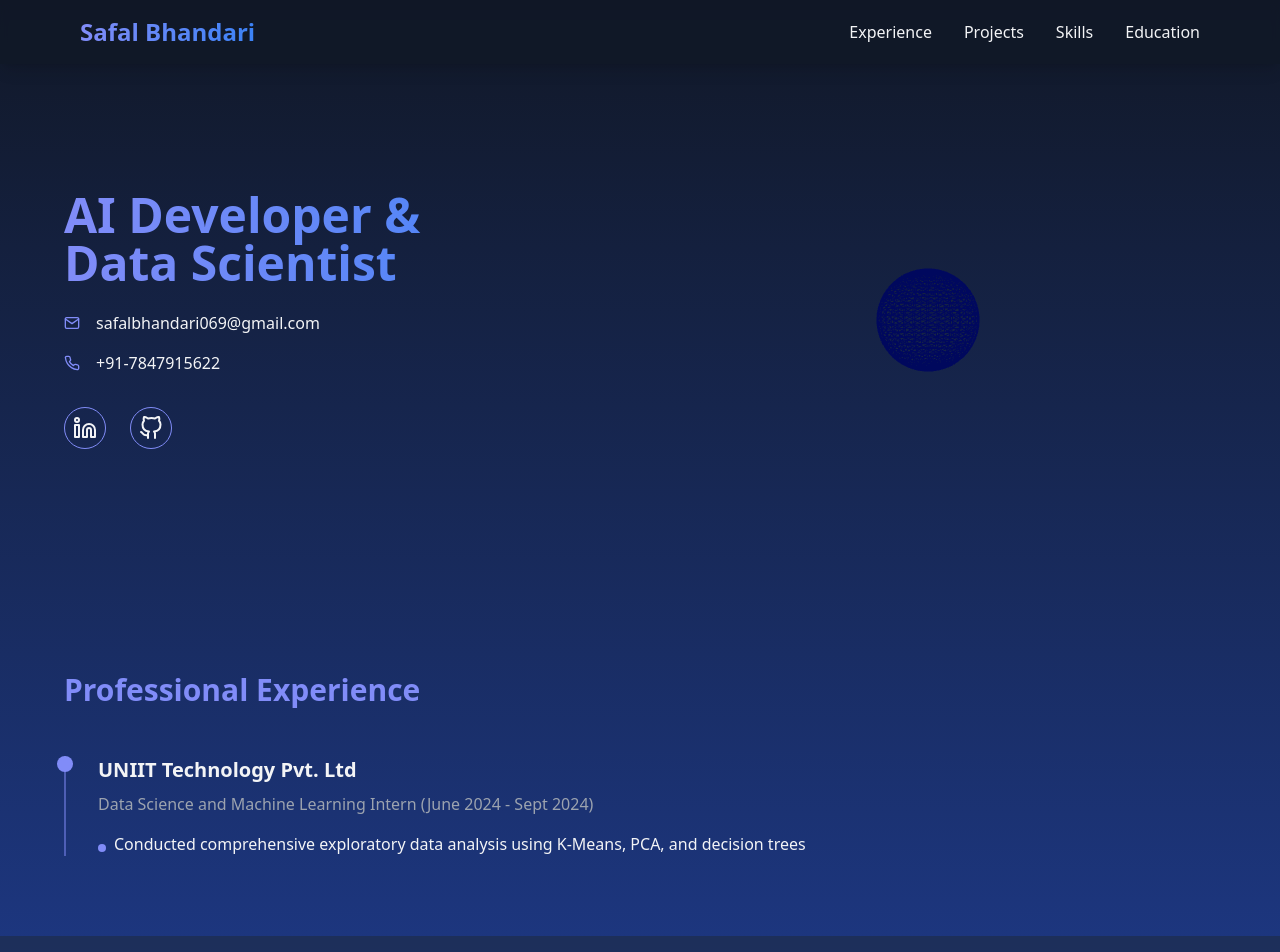
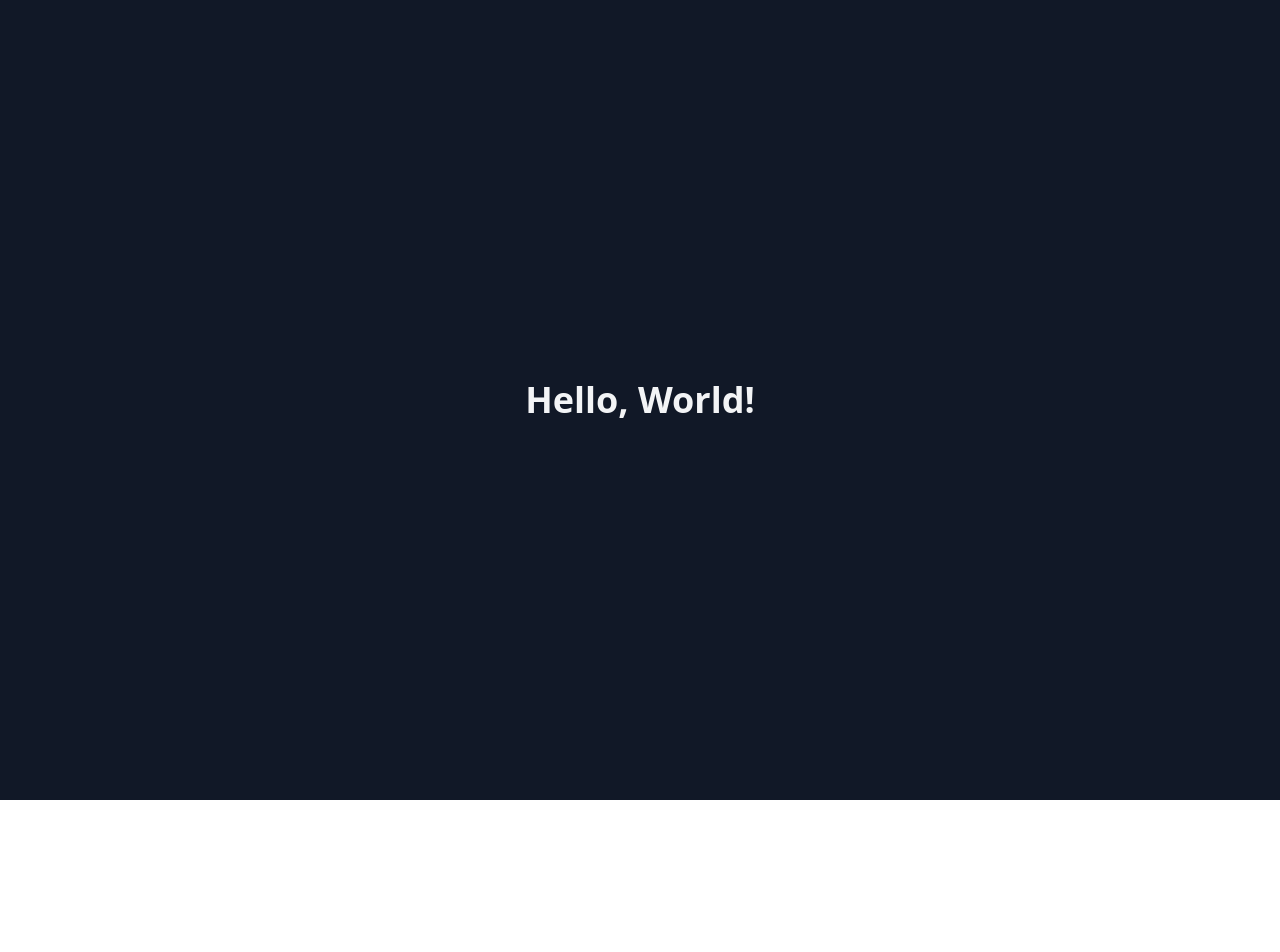
Before and after one commit to SafalBhandari12/Potfolio, a React (Vite) app: page / in a window 1280 px wide. Shown: the top 952 px of the page. After the commit the page ends 800 px from the top, so only its background shows below. Built offline with nearby package versions, Linux system fonts and the light colour scheme.

Commit message:
Removed everythig

```diff
--- a/src/App.jsx
+++ b/src/App.jsx
@@ -1,228 +1,7 @@
-import { useState, useEffect,useRef } from "react";
-import { Canvas } from "@react-three/fiber";
-import { Sphere, OrbitControls } from "@react-three/drei";
-import { motion, useScroll, useInView } from "framer-motion";
-import { Link as ScrollLink } from "react-scroll";
-import { FiGithub, FiLinkedin, FiMail, FiPhone } from "react-icons/fi";
-
-const Sphere3D = () => {
+const App = () => {
   return (
-    <Canvas camera={{ position: [0, 0, 5] }}>
-      <ambientLight intensity={0.5} />
-      <pointLight position={[10, 10, 10]} />
-      <Sphere args={[1, 32, 32]}>
-        <meshStandardMaterial color='#4f46e5' wireframe />
-      </Sphere>
-      <OrbitControls enableZoom={false} autoRotate />
-    </Canvas>
-  );
-};
-
-
-const AnimatedSection = ({ children }) => {
-  const ref = useRef(null);
-  const inView = useInView(ref, { threshold: 0.2 });
-
-  return (
-    <motion.div
-      ref={ref}
-      initial={{ opacity: 0, y: 50 }}
-      animate={inView ? { opacity: 1, y: 0 } : {}}
-      transition={{ duration: 0.6 }}
-    >
-      {children}
-    </motion.div>
-  );
-};
-
-const App = () => {
-  const [activeSection, setActiveSection] = useState("home");
-
-  const sections = [
-    { id: "experience", name: "Experience" },
-    { id: "projects", name: "Projects" },
-    { id: "skills", name: "Skills" },
-    { id: "education", name: "Education" },
-  ];
-
-  return (
-    <div className='min-h-screen bg-gradient-to-b from-gray-900 via-blue-900 to-gray-900 text-gray-100'>
-      {/* Header */}
-      <nav className='fixed w-full z-50 bg-gray-900/80 backdrop-blur-sm shadow-lg'>
-        <div className='max-w-6xl mx-auto px-4 py-4 flex justify-between items-center'>
-          <h1 className='text-2xl font-bold bg-gradient-to-r from-indigo-400 to-blue-500 bg-clip-text text-transparent'>
-            Safal Bhandari
-          </h1>
-          <div className='flex space-x-8'>
-            {sections.map((section) => (
-              <ScrollLink
-                key={section.id}
-                to={section.id}
-                spy={true}
-                smooth={true}
-                offset={-80}
-                duration={500}
-                className={`cursor-pointer hover:text-indigo-400 transition-colors ${
-                  activeSection === section.id ? "text-indigo-400" : ""
-                }`}
-              >
-                {section.name}
-              </ScrollLink>
-            ))}
-          </div>
-        </div>
-      </nav>
-
-      {/* Hero Section */}
-      <section className='pt-32 pb-20 px-4'>
-        <div className='max-w-6xl mx-auto flex flex-col md:flex-row items-center justify-between'>
-          <div className='md:w-1/2 mb-12 md:mb-0'>
-            <motion.h1
-              initial={{ opacity: 0, x: -50 }}
-              animate={{ opacity: 1, x: 0 }}
-              className='text-5xl font-bold mb-6 bg-gradient-to-r from-indigo-400 to-blue-500 bg-clip-text text-transparent'
-            >
-              AI Developer &<br />
-              Data Scientist
-            </motion.h1>
-            <div className='space-y-4 mb-8'>
-              <div className='flex items-center space-x-4'>
-                <FiMail className='text-indigo-400' />
-                <span>safalbhandari069@gmail.com</span>
-              </div>
-              <div className='flex items-center space-x-4'>
-                <FiPhone className='text-indigo-400' />
-                <span>+91-7847915622</span>
-              </div>
-            </div>
-            <div className='flex space-x-6'>
-              <a
-                href='#'
-                className='p-2 rounded-full border border-indigo-400 hover:bg-indigo-400/20'
-              >
-                <FiLinkedin size={24} />
-              </a>
-              <a
-                href='#'
-                className='p-2 rounded-full border border-indigo-400 hover:bg-indigo-400/20'
-              >
-                <FiGithub size={24} />
-              </a>
-            </div>
-          </div>
-          <div className='md:w-1/2 h-96'>
-            <Sphere3D />
-          </div>
-        </div>
-      </section>
-
-      {/* Experience Section */}
-      <section id='experience' className='py-20 px-4'>
-        <div className='max-w-6xl mx-auto'>
-          <AnimatedSection>
-            <h2 className='text-3xl font-bold mb-12 text-indigo-400'>
-              Professional Experience
-            </h2>
-            <div className='space-y-12'>
-              <div className='relative pl-8 border-l-2 border-indigo-400/50'>
-                <div className='absolute w-4 h-4 bg-indigo-400 rounded-full -left-[9px] top-0'></div>
-                <h3 className='text-xl font-bold mb-2'>
-                  UNIIT Technology Pvt. Ltd
-                </h3>
-                <p className='text-gray-400 mb-4'>
-                  Data Science and Machine Learning Intern (June 2024 - Sept
-                  2024)
-                </p>
-                <ul className='space-y-4'>
-                  <li className='relative pl-4 before:absolute before:left-0 before:top-3 before:w-2 before:h-2 before:bg-indigo-400 before:rounded-full'>
-                    Conducted comprehensive exploratory data analysis using
-                    K-Means, PCA, and decision trees
-                  </li>
-                  {/* Add other points similarly */}
-                </ul>
-              </div>
-              {/* Add other experiences similarly */}
-            </div>
-          </AnimatedSection>
-        </div>
-      </section>
-
-      {/* Projects Section */}
-      <section id='projects' className='py-20 px-4 bg-gray-800/50'>
-        <div className='max-w-6xl mx-auto'>
-          <AnimatedSection>
-            <h2 className='text-3xl font-bold mb-12 text-indigo-400'>
-              Projects
-            </h2>
-            <div className='grid md:grid-cols-2 gap-8'>
-              <div className='p-6 bg-gray-900 rounded-xl hover:transform hover:scale-105 transition-all'>
-                <h3 className='text-xl font-bold mb-4'>FinFusion</h3>
-                <p className='text-gray-400 mb-4'>
-                  AI-Driven Fintech Platform for Smart Investment
-                </p>
-                {/* Add project details */}
-              </div>
-              {/* Add other projects similarly */}
-            </div>
-          </AnimatedSection>
-        </div>
-      </section>
-
-      {/* Skills Section */}
-      <section id='skills' className='py-20 px-4'>
-        <div className='max-w-6xl mx-auto'>
-          <AnimatedSection>
-            <h2 className='text-3xl font-bold mb-12 text-indigo-400'>
-              Technical Skills
-            </h2>
-            <div className='grid grid-cols-2 md:grid-cols-3 lg:grid-cols-4 gap-4'>
-              {[
-                "Python",
-                "TensorFlow",
-                "PyTorch",
-                "React Native",
-                "NLP",
-                "CNN",
-                "LLM",
-                "Docker",
-              ].map((skill) => (
-                <div
-                  key={skill}
-                  className='p-3 text-center border border-indigo-400/30 rounded-lg hover:bg-indigo-400/10 transition-colors'
-                >
-                  {skill}
-                </div>
-              ))}
-            </div>
-          </AnimatedSection>
-        </div>
-      </section>
-
-      {/* Education Section */}
-      <section id='education' className='py-20 px-4 bg-gray-800/50'>
-        <div className='max-w-6xl mx-auto'>
-          <AnimatedSection>
-            <h2 className='text-3xl font-bold mb-12 text-indigo-400'>
-              Education
-            </h2>
-            <div className='relative pl-8 border-l-2 border-indigo-400/50'>
-              <div className='absolute w-4 h-4 bg-indigo-400 rounded-full -left-[9px] top-0'></div>
-              <h3 className='text-xl font-bold'>Sharda University</h3>
-              <p className='text-gray-400 mb-2'>
-                B.Tech in Computer Science (2023-2027)
-              </p>
-              <p className='text-indigo-400'>CGPA: 9.258</p>
-            </div>
-          </AnimatedSection>
-        </div>
-      </section>
-
-      {/* Footer */}
-      <footer className='py-12 text-center border-t border-gray-800'>
-        <p className='text-gray-400'>
-          © 2024 Safal Bhandari. All rights reserved.
-        </p>
-      </footer>
+    <div className='min-h-screen flex items-center justify-center bg-gray-900 text-gray-100'>
+      <h1 className='text-4xl font-bold'>Hello, World!</h1>
     </div>
   );
 };
```
